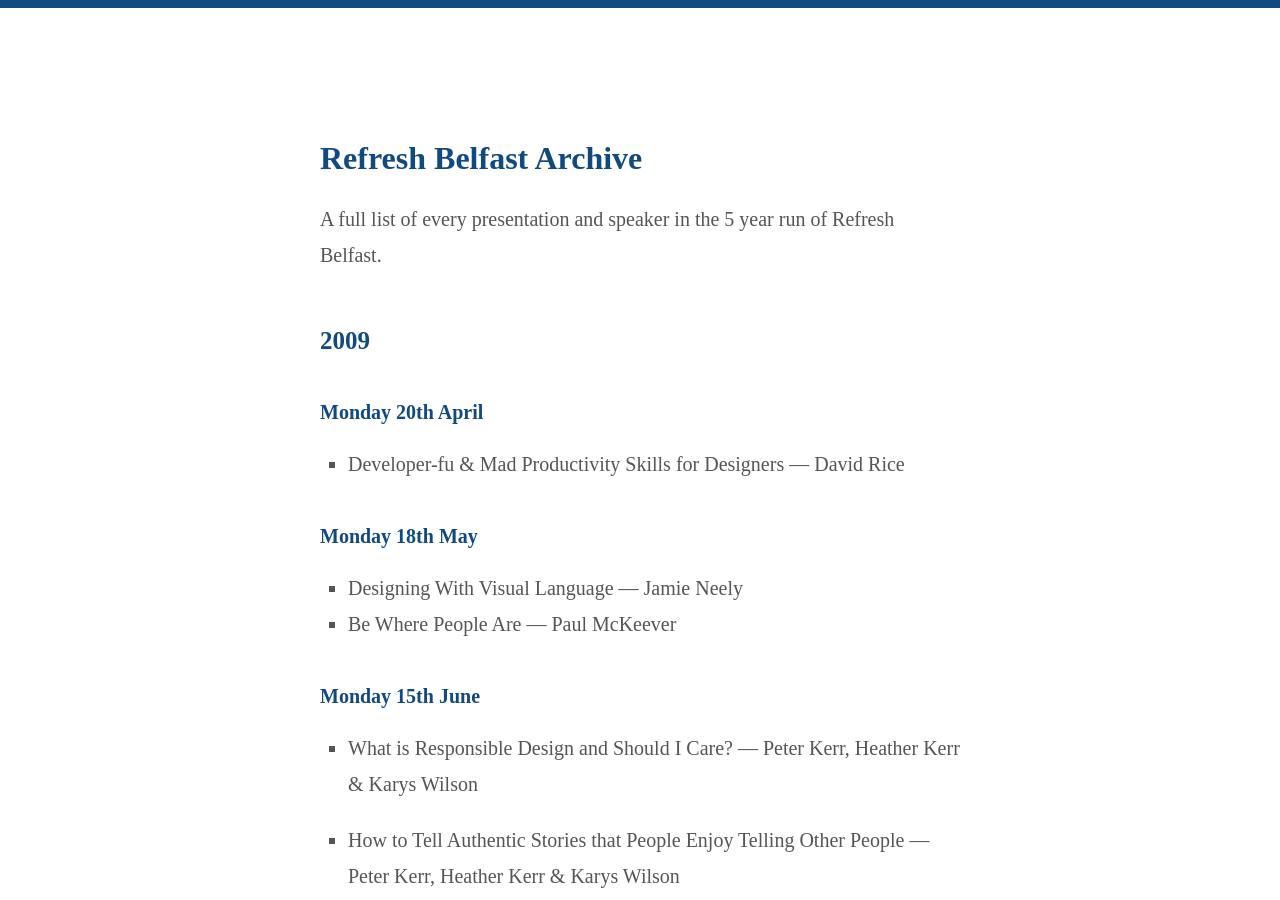
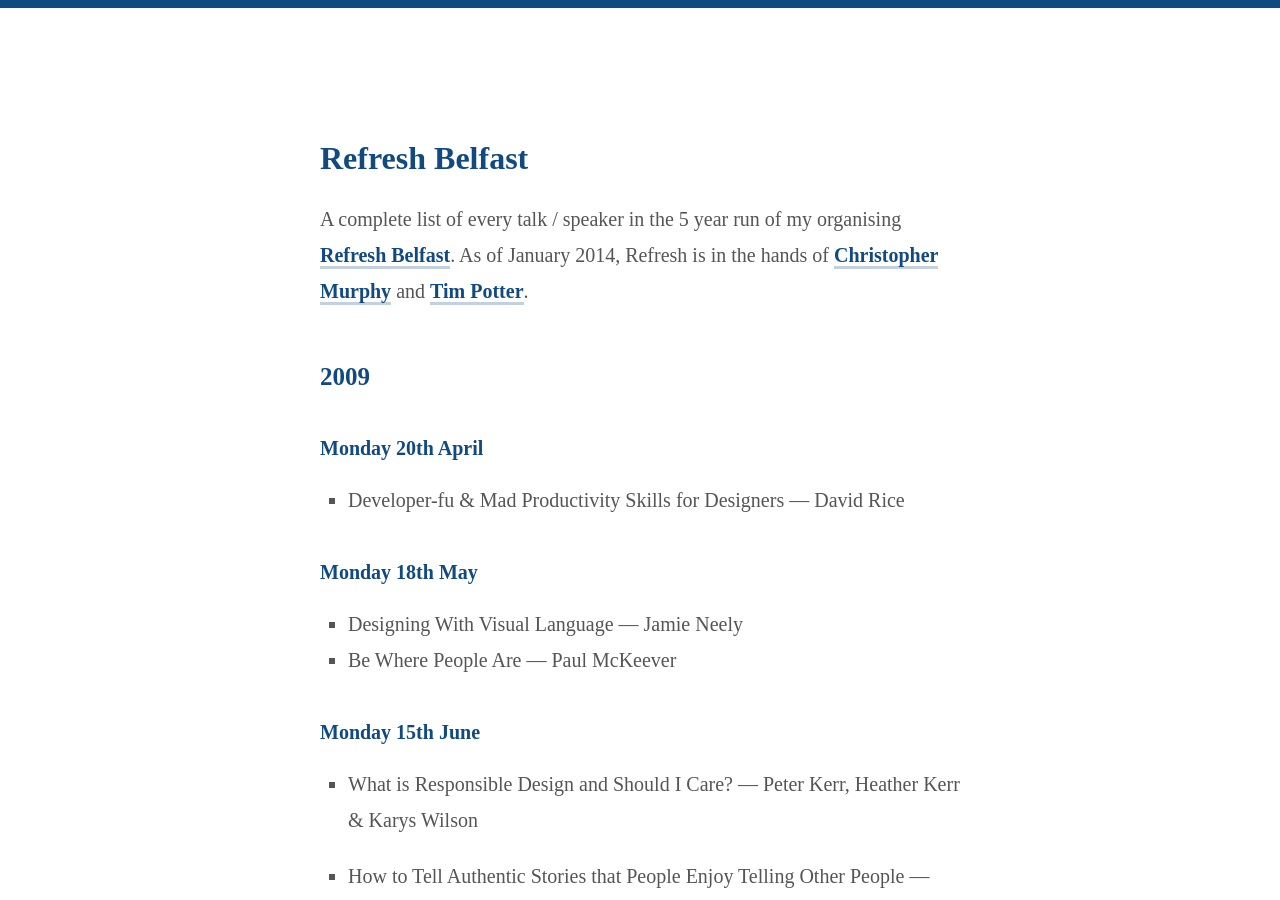
Before and after one commit to andymcmillan/andymcmillan, a Jekyll site: the page built from refresh.md, in a window 1280 px wide and 900 px high. Built offline with Jekyll 4.4.1, drawn with Linux system fonts in a browser that asks for light colours; Markdown is read by kramdown in place of the engine named in the settings; some of the changed text lies outside the part shown.

Commit message:
Update and rename refresharchive.md to refresh.md

```diff
--- a/refresharchive.md
+++ b/refresh.md
@@ -1,12 +1,12 @@
 ---
 layout: default
-title: Good On Paper · Refresh Belfast Archive
+title: Good On Paper · Refresh Belfast
 accent: default
 ---
 
-# Refresh Belfast Archive
+# Refresh Belfast
 
-A full list of every presentation and speaker in the 5 year run of Refresh Belfast.
+A complete list of every talk / speaker in the 5 year run of my organising [Refresh Belfast](http://refreshbelfast.com). As of January 2014, Refresh is in the hands of [Christopher Murphy](http://monographic.org/) and [Tim Potter](http://tejpotter.com/).
 
 ## 2009
 
```
Also changed, not shown: other parts of refresh.md (+4 -12 lines).
